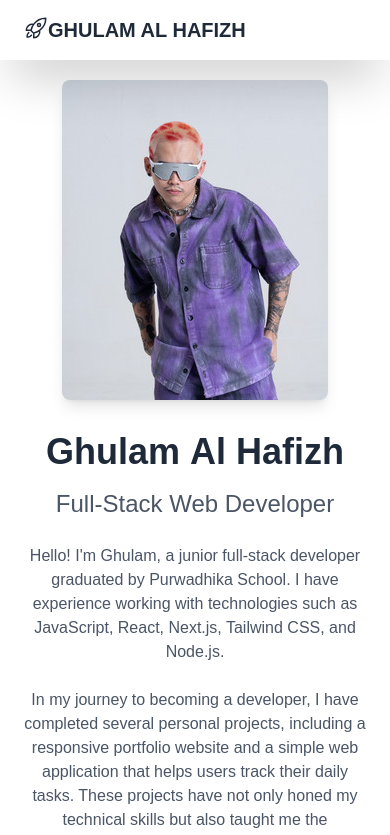
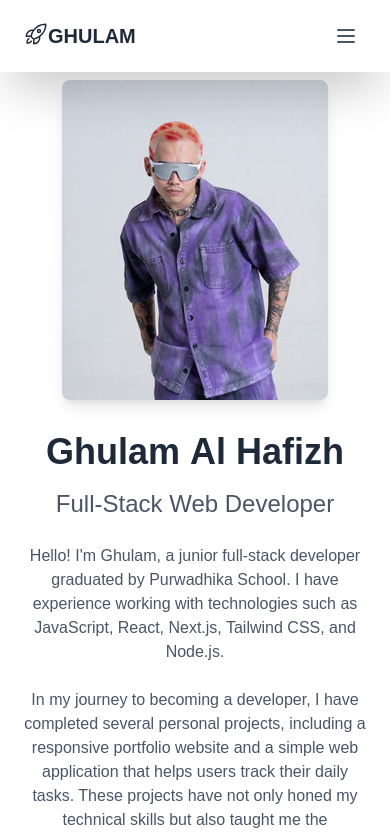
Before and after one commit to GhulamAH04/portofolio, a Next.js app: page / in a window 390 px wide. Shown: the top 835 px of the page. Built offline with nearby package versions, Linux system fonts and the light colour scheme.

Commit message:
penambahan hamburger menu pada responsive mobile

```diff
--- a/src/Components/Navbar/Navbar.tsx
+++ b/src/Components/Navbar/Navbar.tsx
@@ -1,6 +1,10 @@
+"use client";
+
+import { useState } from "react";
 import { motion } from "framer-motion";
 
 export default function Navbar() {
+  const [isOpen, setIsOpen] = useState(false);
   const links = [
     { name: "Home", href: "#hero" },
     { name: "About", href: "#about" },
@@ -19,19 +23,22 @@ export default function Navbar() {
                 xmlns="http://www.w3.org/2000/svg"
                 fill="none"
                 viewBox="0 0 24 24"
-                stroke-width="1.5"
+                strokeWidth="1.5"
                 stroke="currentColor"
                 className="size-6"
               >
                 <path
-                  stroke-linecap="round"
-                  stroke-linejoin="round"
+                  strokeLinecap="round"
+                  strokeLinejoin="round"
                   d="M15.59 14.37a6 6 0 0 1-5.84 7.38v-4.8m5.84-2.58a14.98 14.98 0 0 0 6.16-12.12A14.98 14.98 0 0 0 9.631 8.41m5.96 5.96a14.926 14.926 0 0 1-5.841 2.58m-.119-8.54a6 6 0 0 0-7.381 5.84h4.8m2.581-5.84a14.927 14.927 0 0 0-2.58 5.84m2.699 2.7c-.103.021-.207.041-.311.06a15.09 15.09 0 0 1-2.448-2.448 14.9 14.9 0 0 1 .06-.312m-2.24 2.39a4.493 4.493 0 0 0-1.757 4.306 4.493 4.493 0 0 0 4.306-1.758M16.5 9a1.5 1.5 0 1 1-3 0 1.5 1.5 0 0 1 3 0Z"
                 />
               </svg>
-              GHULAM AL HAFIZH
+              <span className="block md:hidden">GHULAM</span>
+              <span className="hidden md:block">GHULAM AL HAFIZH</span>
             </span>
           </a>
+
+          {/* Desktop Navigation */}
           <div className="hidden md:flex space-x-8">
             {links.map((link) => (
               <a
@@ -43,7 +50,59 @@ export default function Navbar() {
               </a>
             ))}
           </div>
+
+          {/* Mobile Menu Button */}
+          <button
+            className="md:hidden p-2 text-gray-600 hover:text-blue-500 transition-colors hover:cursor-pointer"
+            onClick={() => setIsOpen(!isOpen)}
+            aria-label="Toggle navigation menu"
+            aria-expanded={isOpen}
+          >
+            <svg
+              className="w-6 h-6"
+              fill="none"
+              stroke="currentColor"
+              viewBox="0 0 24 24"
+            >
+              {isOpen ? (
+                <path
+                  strokeLinecap="round"
+                  strokeLinejoin="round"
+                  strokeWidth={2}
+                  d="M6 18L18 6M6 6l12 12"
+                />
+              ) : (
+                <path
+                  strokeLinecap="round"
+                  strokeLinejoin="round"
+                  strokeWidth={2}
+                  d="M4 6h16M4 12h16M4 18h16"
+                />
+              )}
+            </svg>
+          </button>
         </div>
+
+        {/* Mobile Navigation */}
+        {isOpen && (
+          <motion.div
+            initial={{ opacity: 0, y: -20 }}
+            animate={{ opacity: 1, y: 0 }}
+            transition={{ duration: 0.3 }}
+            className="md:hidden mt-4 space-y-4"
+          >
+            {links.map((link) => (
+              <a
+                key={link.name}
+                href={link.href}
+                className="block px-4 py-2 text-gray-600 hover:bg-gray-100 rounded-lg transition-colors"
+                onClick={() => setIsOpen(false)}
+              >
+                {link.name}
+              </a>
+            ))}
+          </motion.div>
+        )}
       </div>
     </nav>
   );
```
Also changed, not shown: 1 other file (tests, documents, lock files or other folders).
